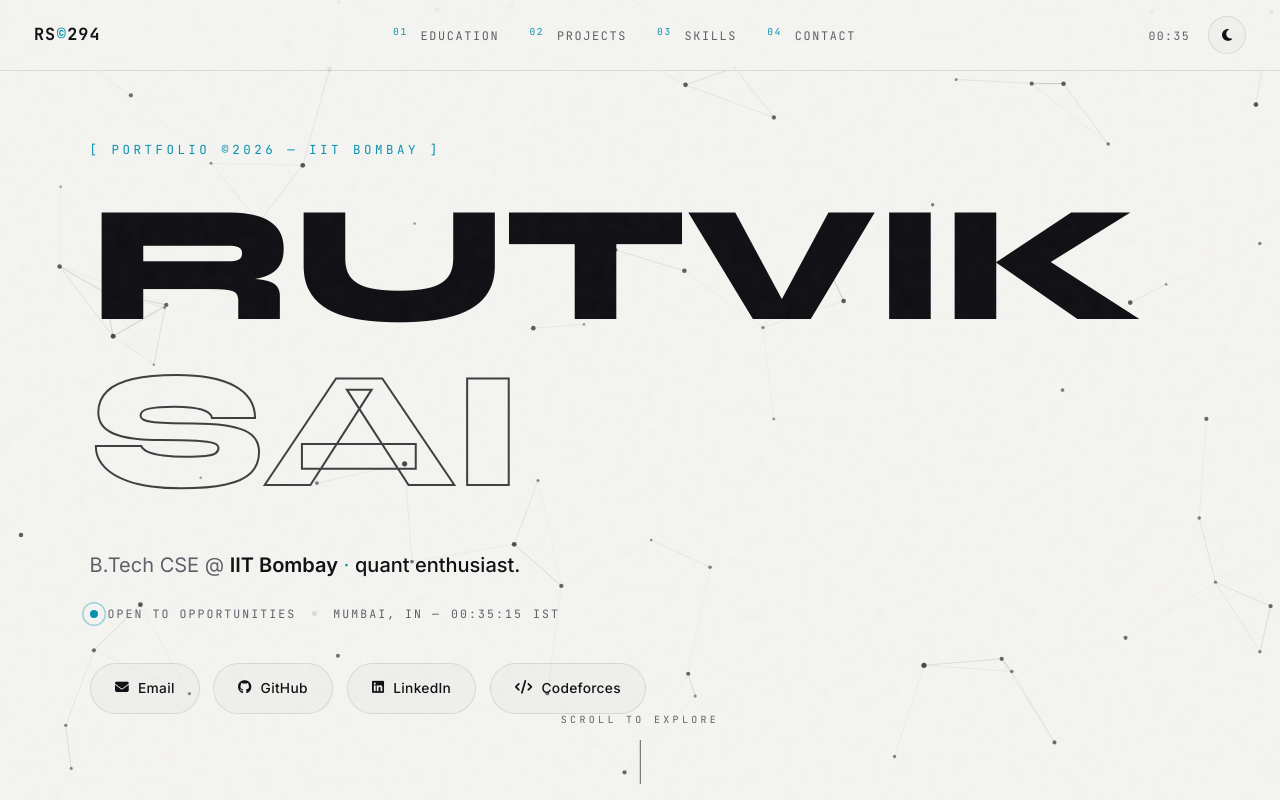
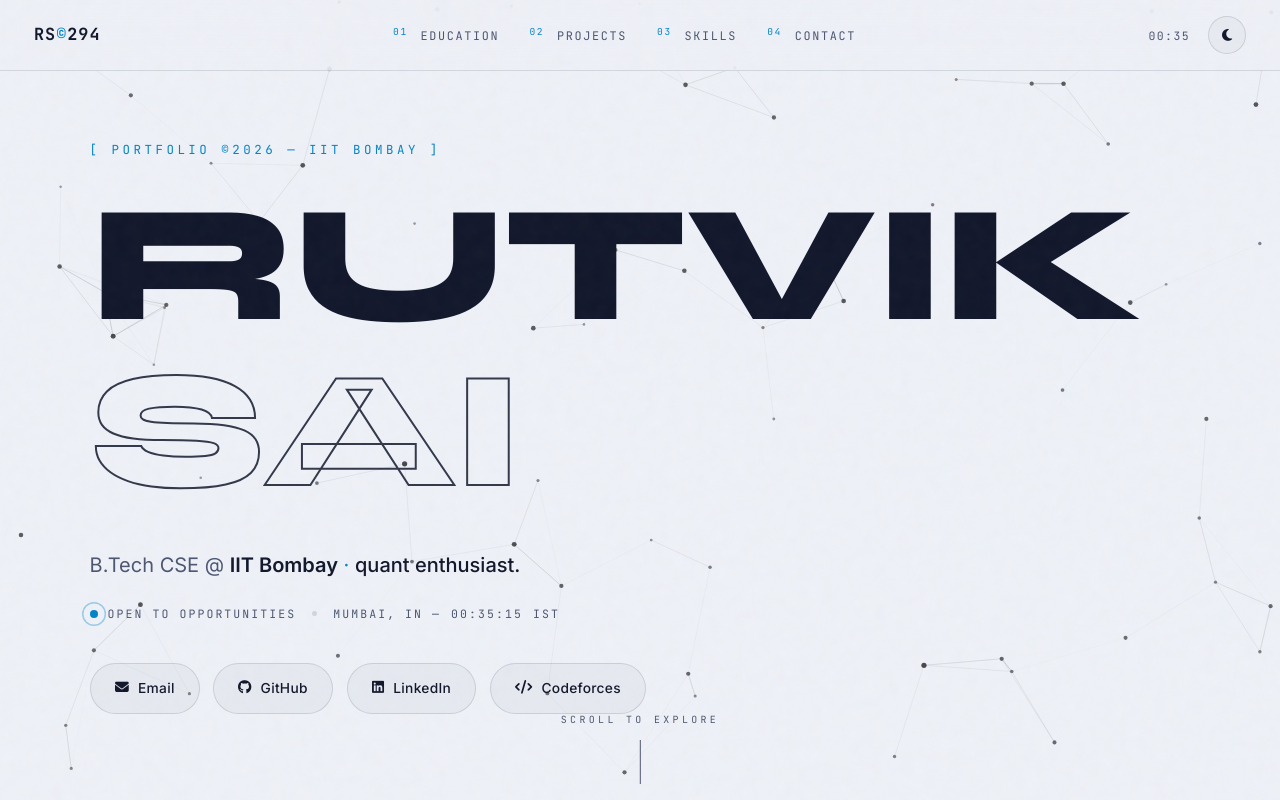
Before and after one commit to Rutvik-294/Rutvik-294.github.io, a plain HTML site: page index.html in a window 1280 px wide. Both pictures are taken after a click on the button "Toggle dark mode". Shown: the top 800 px of the page. Drawn offline with Linux system fonts and the light colour scheme; animation ran at ten frames a second.

Commit message:
Light theme refresh: cool ink-navy base, brighter sky/violet/rose accents

```diff
--- a/style.css
+++ b/style.css
@@ -29,24 +29,24 @@
 }
 
 [data-theme="light"] {
-    --bg: #f4f4f1;
-    --bg-soft: #ecece8;
+    --bg: #eef1f7;
+    --bg-soft: #e6ebf3;
     --card: #ffffff;
-    --surface: rgba(10, 10, 10, 0.02);
-    --border: rgba(10, 10, 10, 0.1);
-    --text: #101014;
-    --muted: #5c5f66;
-    --accent: #0891b2;
+    --surface: rgba(13, 20, 38, 0.03);
+    --border: rgba(13, 20, 38, 0.12);
+    --text: #12172b;
+    --muted: #4d5670;
+    --accent: #0284c7;
     --accent-2: #7c3aed;
-    --accent-3: #db2777;
-    --grad: linear-gradient(120deg, #0891b2, #7c3aed 55%, #db2777);
-    --glow: rgba(8, 145, 178, 0.09);
-    --tag-bg: rgba(8, 145, 178, 0.06);
-    --tag-border: rgba(8, 145, 178, 0.25);
-    --nav-bg: rgba(244, 244, 241, 0.75);
-    --net-rgb: 16, 16, 20;
-    --shadow: 0 18px 50px rgba(16, 16, 20, 0.12);
-    --stroke: rgba(16, 16, 20, 0.8);
+    --accent-3: #e11d48;
+    --grad: linear-gradient(120deg, #0284c7, #7c3aed 55%, #e11d48);
+    --glow: rgba(2, 132, 199, 0.12);
+    --tag-bg: rgba(2, 132, 199, 0.08);
+    --tag-border: rgba(2, 132, 199, 0.3);
+    --nav-bg: rgba(238, 241, 247, 0.8);
+    --net-rgb: 18, 23, 43;
+    --shadow: 0 18px 50px rgba(18, 23, 43, 0.12);
+    --stroke: rgba(18, 23, 43, 0.85);
 }
 
 /* ---------- Base ---------- */
```
